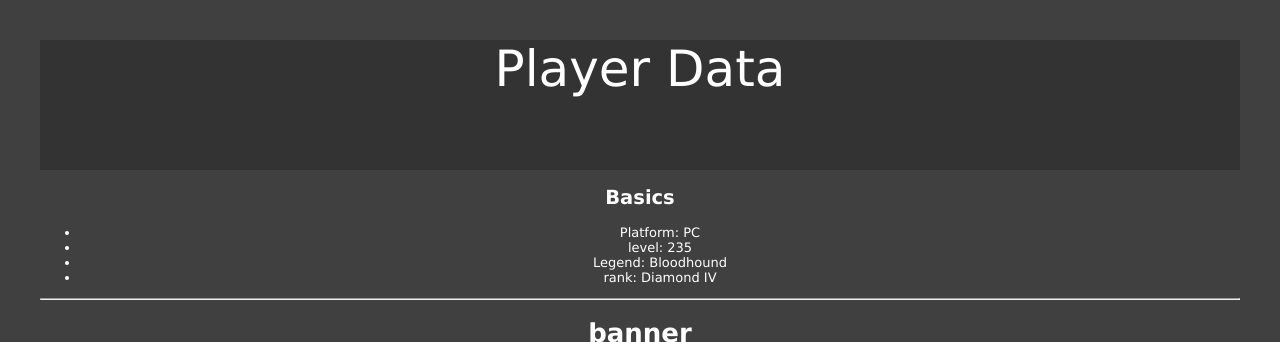
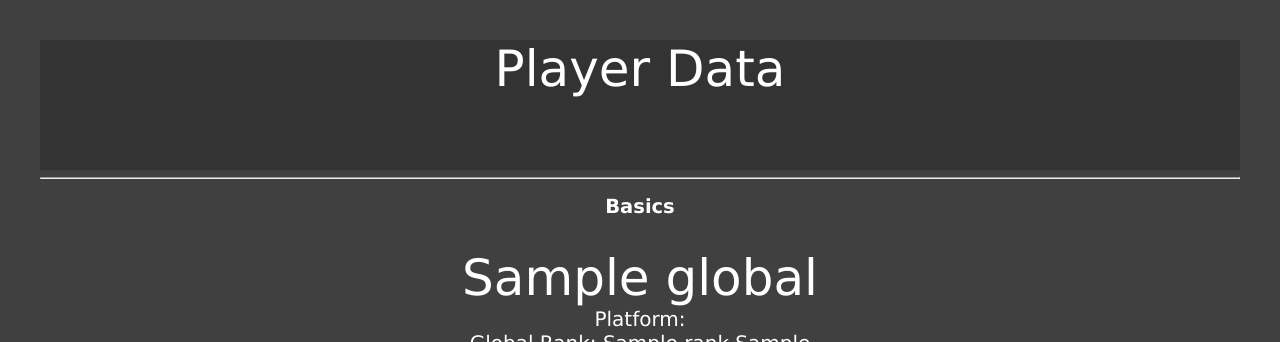
Before and after one commit to PikaPlayzz/Apex_App, a Flask app: template app/templates/player.html in a window 1280 px wide. Shown: the top 342 px of the page. Run offline with Flask 3, Linux system fonts and the light colour scheme; the template is opened without the code that fills it: most values are stand-ins (such as "Sample title", 1, 10 or a date in 2020); some libraries are stand-ins or nearby versions.

Commit message:
added some minor changes to player.html and added visual improvements.

```diff
--- a/app/templates/includes/banner.html
+++ b/app/templates/includes/banner.html
@@ -1,5 +1,5 @@
 <div class="banner">
-    <head>
+    <!-- <head>
         <style>
             .images {
                 display: flex;
@@ -35,7 +35,11 @@
         <div class="photo">
             <img src="/static/assets/img/4k_Badge.webp" alt="4k badge" width="10" height="100"/>
         </div>
-    </div>
+    </div> -->
 
+    {{ player_data['legends']['selected']['LegendName'] }}
+    {{ player_data['legends']['selected']['gameInfo']['badges'][0]['name'] }}
+    {{ player_data['legends']['selected']['gameInfo']['badges'][1]['name'] }}
+    {{ player_data['legends']['selected']['gameInfo']['badges'][2]['name'] }}
 
 </div>
--- a/app/templates/includes/basics.html
+++ b/app/templates/includes/basics.html
@@ -3,11 +3,23 @@
     <h2>
         Basics
     </h2>
-        <ul>
-            <!--insert API data here-->
-            <li>Platform: PC</li>
-            <li>level: 235</li>
-            <li>Legend: Bloodhound</li>
-            <li>rank: Diamond IV</li>
-        </ul>
+    <br>
+    <span style="font-size:50px;">
+        {{ player_data['global']['name'] }}
+    </span>
+    <br>
+    <span style="font-size:20px;">
+        Platform: {{ player_data['global']['platform'] }}
+    </span>
+    <br>
+    <span style="font-size:20px;">
+        Global Rank: {{ player_data['global']['rank']['rankName'] }} {{ player_data['global']['rank']['rankDiv']}}
+    </span>
+    <br>
+    <span style="font-size:20px;">
+        Account Level: {{ player_data['global']['level'] }}
+    </span>
+    <br>
+
+
 </div>
--- a/app/templates/includes/footer.html
+++ b/app/templates/includes/footer.html
@@ -1,5 +1,5 @@
 <footer class="footer">
-    <div class=" container-fluid ">
+    <div class=" container-fluid" style="position: absolute;">
         <span>
             &copy; J & L Coding;
         </span>
--- a/app/templates/player.html
+++ b/app/templates/player.html
@@ -9,6 +9,7 @@
     <header>
         Player Data
     </header>
+    <hr />
     {% include '/includes/basics.html' %}
     <hr />
 
```
Also changed, not shown: player.db (added).
